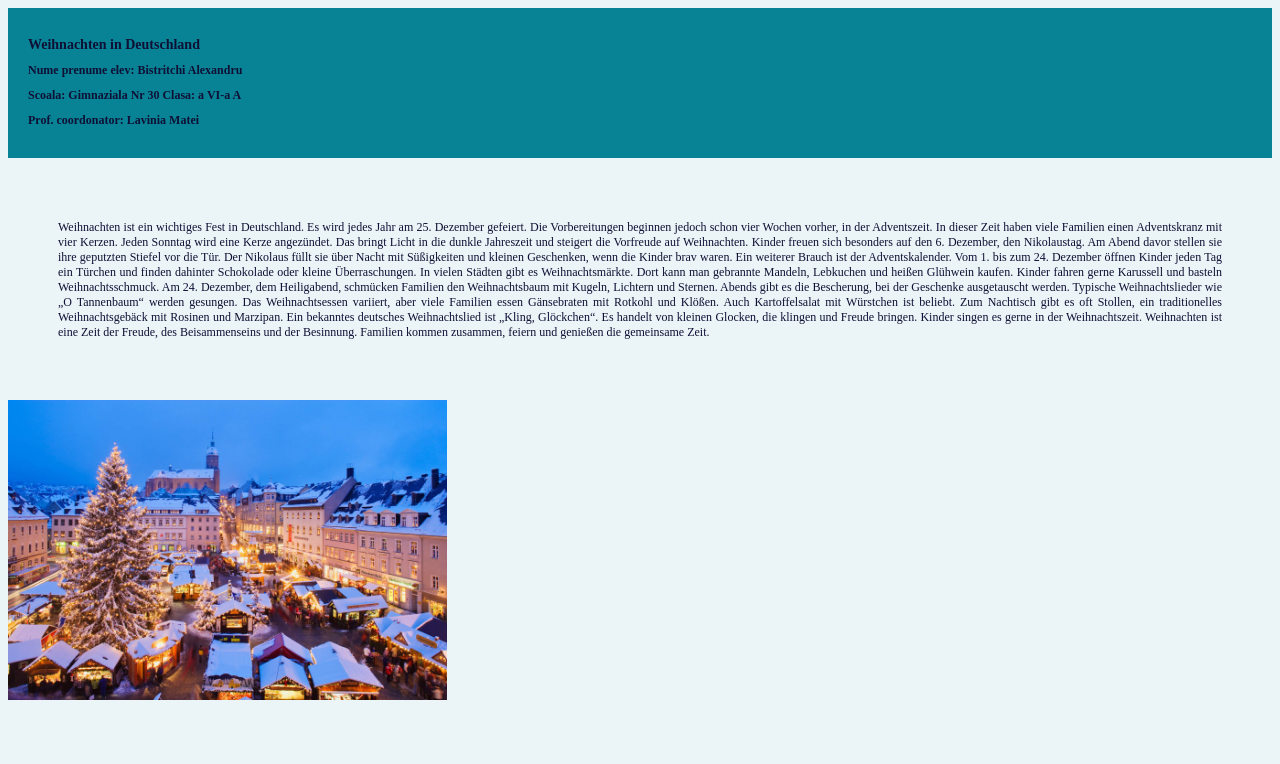
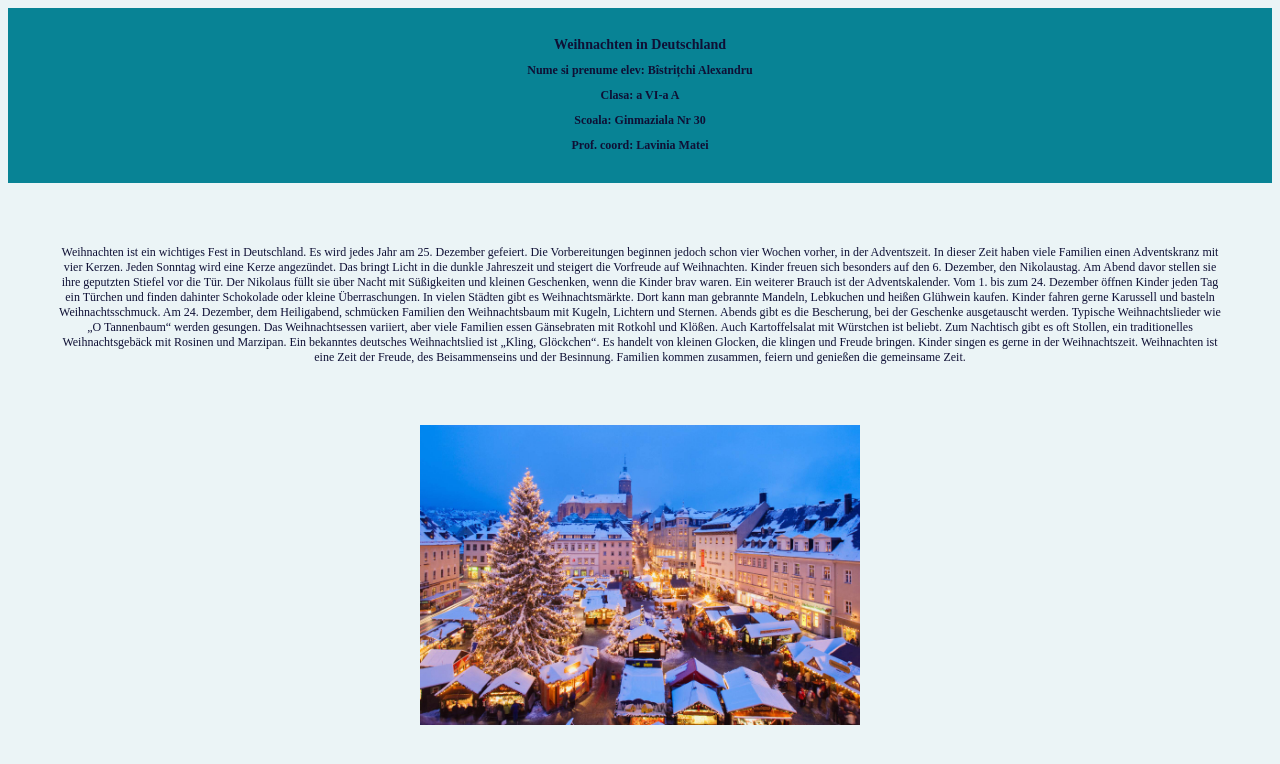
Before and after one commit to alexbv2024/alexbv2024.github.io, a plain HTML site: page index.html in a window 1280 px wide. Drawn offline with Linux system fonts and the light colour scheme.

Commit message:
Update index.html

```diff
--- a/index.html
+++ b/index.html
@@ -4,21 +4,19 @@
     <meta charset="UTF-8" />
     <meta name="viewport" content="width=device-width, initial-scale=1.0" />
     <title>Weihnachten</title>
-
     <style>
       html {
+        background: #ebf4f6;
         text-align: center;
-        background: #ebf4f6;
-        text-align: justify;
 
       }
       header {
-
+        text-align: center;
         background: #088395;
         padding: 20px;
       }
       h1 {
-        text-align: justify;
+        text-align: center;
         font-family: "Times New Roman", sans-serif;
         font-optical-sizing: auto;
         font-weight: bold;
@@ -27,7 +25,7 @@
         font-size: 14px;
       }
       h2 {
-        text-align: justify;
+        text-align: center;
         font-family: "Times New Roman", sans-serif;
         font-optical-sizing: auto;
         font-weight: bold;
@@ -37,30 +35,32 @@
       }
 
       p {
+        text-align: center;
+        text-align: left;
         display: inline-block;
         padding: 50px;
-        font-size: 20px;
+        font-size: 12px;
       }
       p {
-        text-align: justify;
+        text-align: center;
         font-family: "Times New Roman", sans-serif;
         font-optical-sizing: auto;
+        font-weight: normal;
         font-style: normal;
         color: #0f1035;
-        font-size: 12px;
+        font-size: 12;
         margin-bottom: 10px;
       }
-
-
 
     </style>
   </head>
   <body>
     <header>
       <h1>Weihnachten in Deutschland</h1>
-      <h2>Nume prenume elev: Bistritchi Alexandru</h2>
-      <h2>Scoala: Gimnaziala Nr 30      Clasa: a VI-a A</h2>
-      <h2>Prof. coordonator: Lavinia Matei</h2>
+      <h2>Nume si prenume elev: Bîstrițchi Alexandru</h2>
+      <h2>Clasa: a VI-a A</h2>
+      <h2>Scoala: Ginmaziala Nr 30</h2>
+      <h2>Prof. coord: Lavinia Matei</h2>
     </header>
     <p>
       Weihnachten ist ein wichtiges Fest in Deutschland. Es wird jedes Jahr am
```
